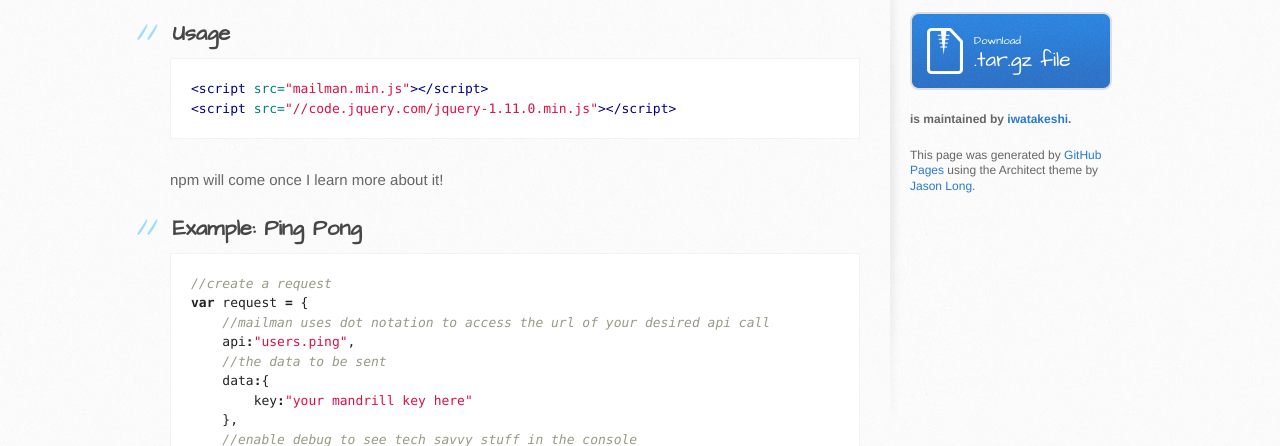
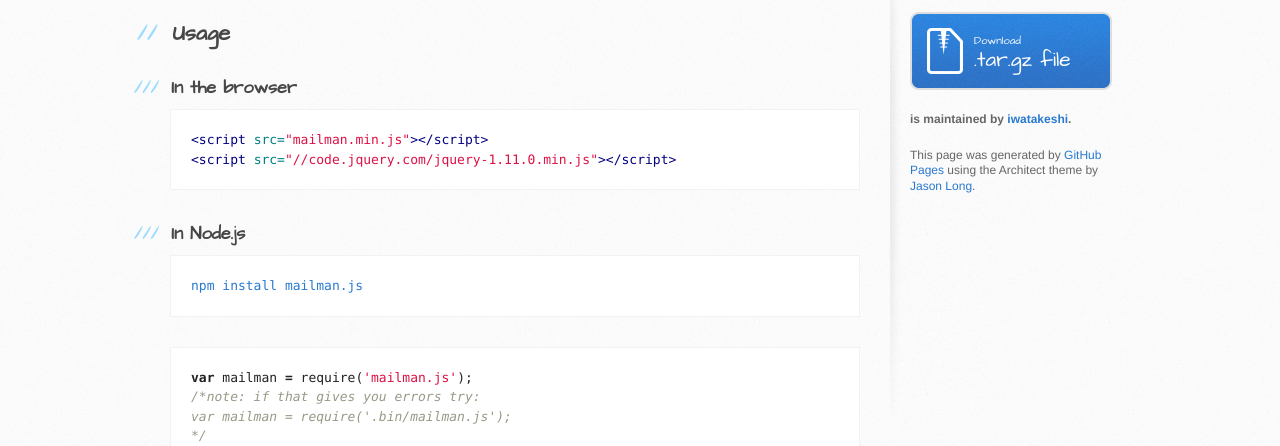
Before and after one commit to iwatakeshi/mailman.js, a plain HTML site: page index.html in a window 1280 px wide. Shown: the part 354-800 px from the top of the page. Drawn offline with Linux system fonts and the light colour scheme.

```diff
--- a/index.html
+++ b/index.html
@@ -36,11 +36,24 @@
 <h2>
 <a name="usage" class="anchor" href="#usage"><span class="octicon octicon-link"></span></a>Usage</h2>
 
+<h3>
+<a name="in-the-browser" class="anchor" href="#in-the-browser"><span class="octicon octicon-link"></span></a>In the browser</h3>
+
 <div class="highlight highlight-html"><pre><span class="nt">&lt;script </span><span class="na">src=</span><span class="s">"mailman.min.js"</span><span class="nt">&gt;&lt;/script&gt;</span>
 <span class="nt">&lt;script </span><span class="na">src=</span><span class="s">"//code.jquery.com/jquery-1.11.0.min.js"</span><span class="nt">&gt;&lt;/script&gt;</span>
 </pre></div>
 
-<p>npm will come once I learn more about it!</p>
+<h3>
+<a name="in-nodejs" class="anchor" href="#in-nodejs"><span class="octicon octicon-link"></span></a>In Node.js</h3>
+
+<pre lang="npm"><code>npm install mailman.js
+</code></pre>
+
+<div class="highlight highlight-javascript"><pre><span class="kd">var</span> <span class="nx">mailman</span> <span class="o">=</span> <span class="nx">require</span><span class="p">(</span><span class="s1">'mailman.js'</span><span class="p">);</span>
+<span class="cm">/*note: if that gives you errors try:</span>
+<span class="cm">var mailman = require('.bin/mailman.js');</span>
+<span class="cm">*/</span>
+</pre></div>
 
 <h2>
 <a name="example-ping-pong" class="anchor" href="#example-ping-pong"><span class="octicon octicon-link"></span></a>Example: Ping Pong</h2>
```
Also changed, not shown: params.json (+1 -1 lines).
